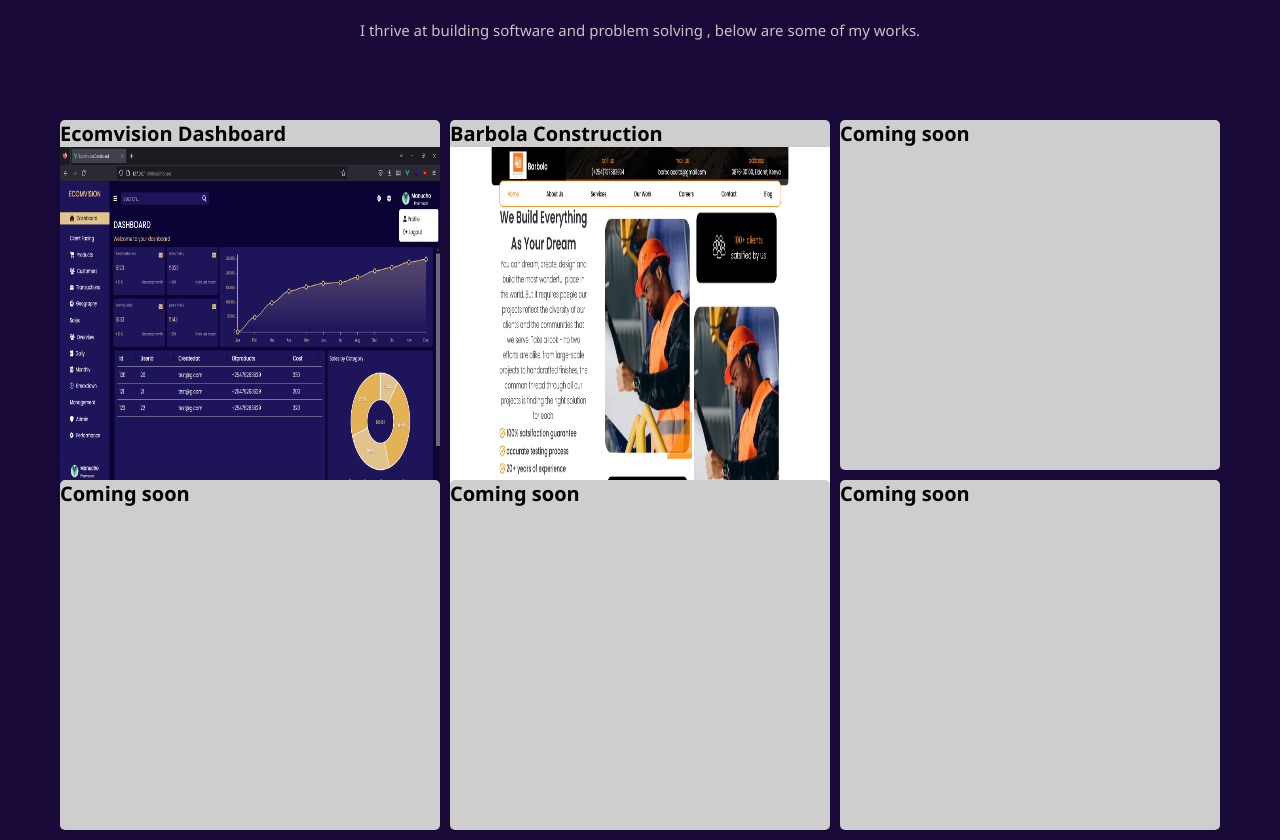
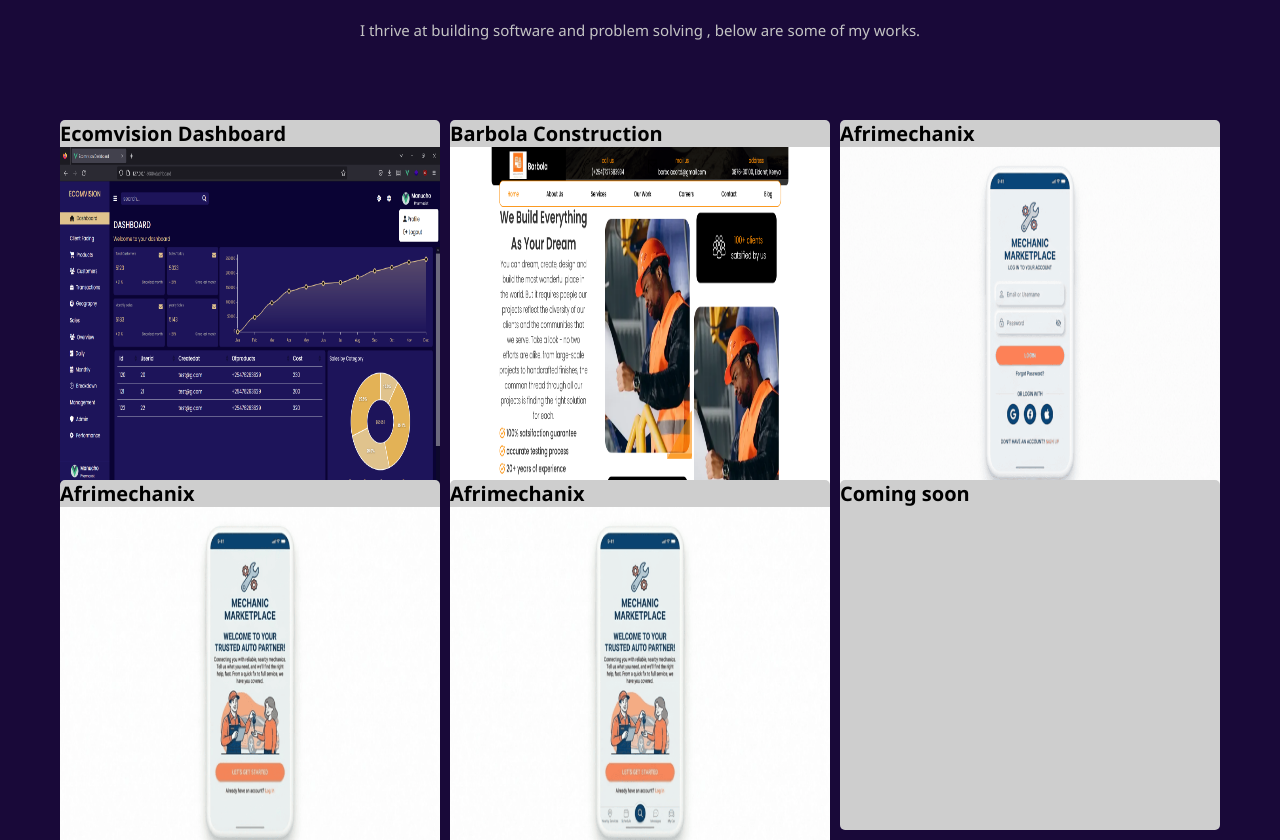
Before and after one commit to manucho254/Portfolio-App, a Vue app: page / in a window 1280 px wide. Shown: the part 1720-2560 px from the top of the page. Built offline with nearby package versions, Linux system fonts and the light colour scheme.

Commit message:
Update ProjectsView.vue

```diff
--- a/src/views/ProjectsView.vue
+++ b/src/views/ProjectsView.vue
@@ -14,9 +14,21 @@
           name: "Barbola Construction",
           link: "https://www.barbola.org",
         },
-        { image: "", name: "", link: "" },
-        { image: "", name: "", link: "" },
-        { image: "", name: "", link: "" },
+        {
+          image: require("../assets/images/afrimechanix (1).png"),
+          name: "Afrimechanix",
+          link: "",
+        },
+        {
+          image: require("../assets/images/afrimechanix (2).png"),
+          name: "Afrimechanix",
+          link: "",
+        },
+        {
+          image: require("../assets/images/afrimechanix (3).png"),
+          name: "Afrimechanix",
+          link: "",
+        },
         { image: "", name: "", link: "" },
       ],
     };
```
